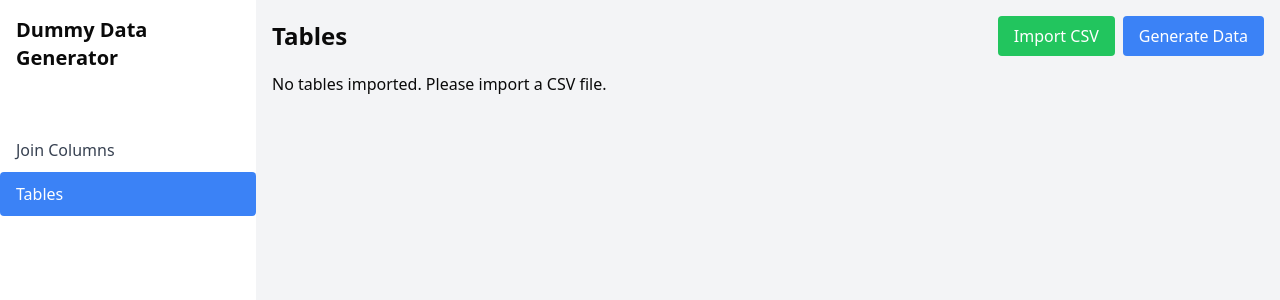
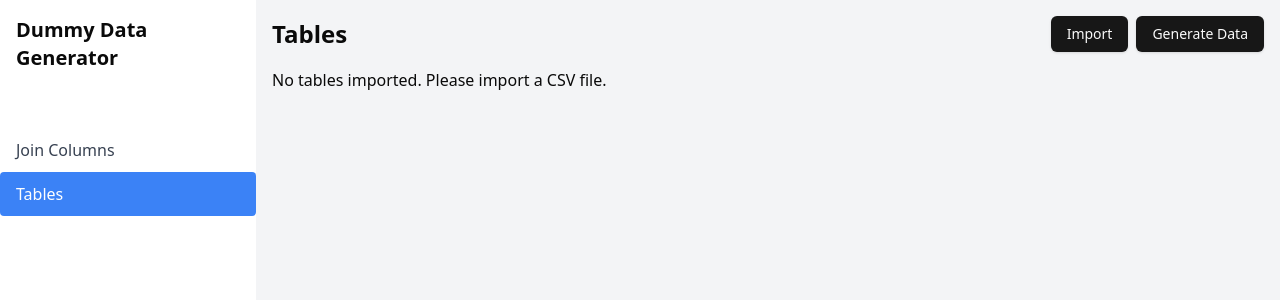
Before and after one commit to akinori-s/dummy-generator, a React (Vite) app: page /tables in a window 1280 px wide. Shown: the top 300 px of the page. Built offline with nearby package versions, Linux system fonts and the light colour scheme.

Commit message:
add: shadcn ui button

```diff
--- a/package.json
+++ b/package.json
@@ -11,6 +11,7 @@
   },
   "dependencies": {
     "@headlessui/react": "^2.2.0",
+    "@radix-ui/react-slot": "^1.1.1",
     "class-variance-authority": "^0.7.1",
     "clsx": "^2.1.1",
     "lucide-react": "^0.471.1",
--- a/src/components/TablesListPage.tsx
+++ b/src/components/TablesListPage.tsx
@@ -2,7 +2,7 @@
 import { useStore, Table, Column } from '../store/useStore';
 import * as Papa from 'papaparse';
 import TableDetailsModal from './TableDetailsModal';
-import { v4 as uuidv4 } from 'uuid';
+import { Button } from '@/components/ui/button'
 
 const TablesListPage: React.FC = () => {
 	const tables = useStore((state) => state.tables);
@@ -69,21 +69,19 @@
 			<div className="flex justify-between items-center mb-4">
 				<h1 className="text-2xl font-semibold">Tables</h1>
 				<div className="flex space-x-2">
-					<label className="bg-green-500 text-white px-4 py-2 rounded cursor-pointer">
-						Import CSV
-						<input
-							type="file"
-							accept=".csv"
-							className="hidden"
-							onChange={handleImport}
-						/>
-					</label>
-					<button
-						className="bg-blue-500 text-white px-4 py-2 rounded"
-						onClick={handleGenerateData}
-					>
+					<Button onClick={() => document.getElementById('import-json')?.click()}>
+						Import
+					</Button>
+					<input
+						type="file"
+						id="import-json"
+						className="hidden"
+						accept=".json"
+						onChange={handleImport}
+					/>
+					<Button onClick={handleGenerateData}>
 						Generate Data
-					</button>
+					</Button>
 				</div>
 			</div>
 			{tables.length === 0 ? (
--- /dev/null
+++ b/src/components/ui/button.tsx
@@ -0,0 +1,57 @@
+import * as React from "react"
+import { Slot } from "@radix-ui/react-slot"
+import { cva, type VariantProps } from "class-variance-authority"
+
+import { cn } from "@/lib/utils"
+
+const buttonVariants = cva(
+  "inline-flex items-center justify-center gap-2 whitespace-nowrap rounded-md text-sm font-medium transition-colors focus-visible:outline-none focus-visible:ring-1 focus-visible:ring-ring disabled:pointer-events-none disabled:opacity-50 [&_svg]:pointer-events-none [&_svg]:size-4 [&_svg]:shrink-0",
+  {
+    variants: {
+      variant: {
+        default:
+          "bg-primary text-primary-foreground shadow hover:bg-primary/90",
+        destructive:
+          "bg-destructive text-destructive-foreground shadow-sm hover:bg-destructive/90",
+        outline:
+          "border border-input bg-background shadow-sm hover:bg-accent hover:text-accent-foreground",
+        secondary:
+          "bg-secondary text-secondary-foreground shadow-sm hover:bg-secondary/80",
+        ghost: "hover:bg-accent hover:text-accent-foreground",
+        link: "text-primary underline-offset-4 hover:underline",
+      },
+      size: {
+        default: "h-9 px-4 py-2",
+        sm: "h-8 rounded-md px-3 text-xs",
+        lg: "h-10 rounded-md px-8",
+        icon: "h-9 w-9",
+      },
+    },
+    defaultVariants: {
+      variant: "default",
+      size: "default",
+    },
+  }
+)
+
+export interface ButtonProps
+  extends React.ButtonHTMLAttributes<HTMLButtonElement>,
+    VariantProps<typeof buttonVariants> {
+  asChild?: boolean
+}
+
+const Button = React.forwardRef<HTMLButtonElement, ButtonProps>(
+  ({ className, variant, size, asChild = false, ...props }, ref) => {
+    const Comp = asChild ? Slot : "button"
+    return (
+      <Comp
+        className={cn(buttonVariants({ variant, size, className }))}
+        ref={ref}
+        {...props}
+      />
+    )
+  }
+)
+Button.displayName = "Button"
+
+export { Button, buttonVariants }
```
Also changed, not shown: 2 other files (tests, documents, lock files or other folders).
